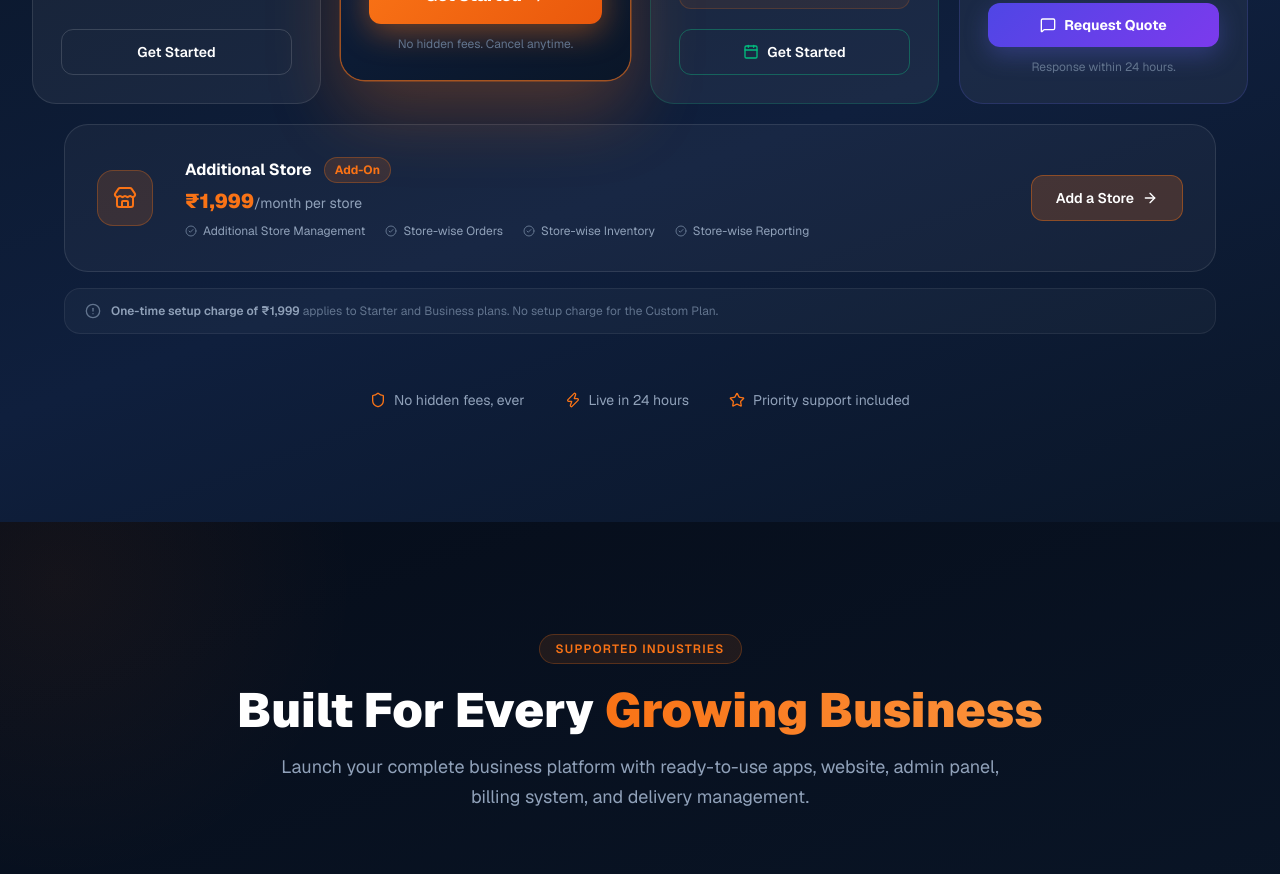
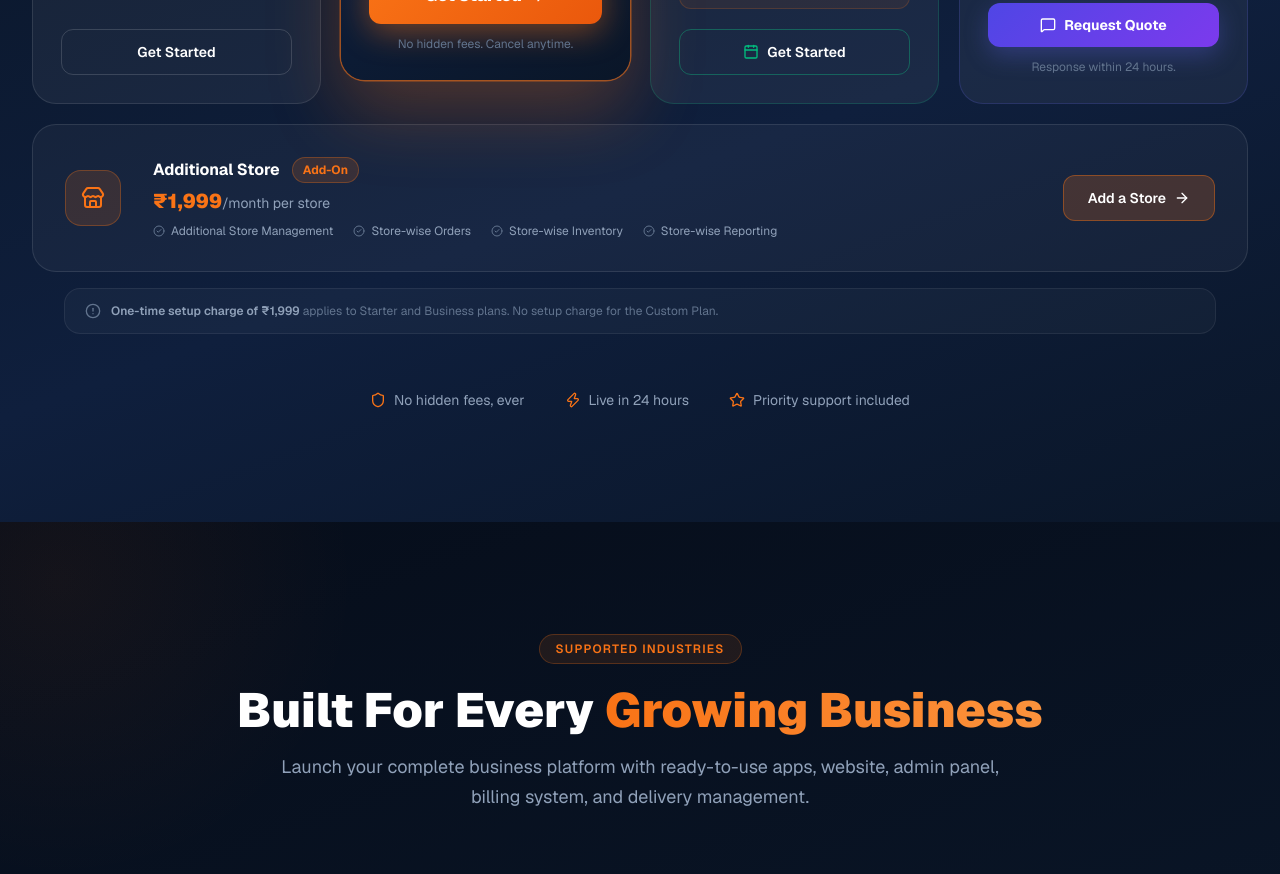
Before and after one commit to quantixtechnology/quantix-website, a Next.js app: page / in a window 1280 px wide. Shown: the part 6780-7654 px from the top of the page. Built offline with nearby package versions, Linux system fonts and the light colour scheme; no server answers.

Commit message:
chore: auto-deploy 2026-06-09 14:19

```diff
--- a/app/sections/Pricing.tsx
+++ b/app/sections/Pricing.tsx
@@ -559,7 +559,7 @@ export default function Pricing() {
           initial={{ opacity: 0, y: 16 }}
           animate={{ opacity: 1, y: 0 }}
           transition={{ duration: 0.5, delay: 0.35, ease: "easeOut" }}
-          className="max-w-6xl mx-auto mt-5"
+          className="max-w-7xl mx-auto mt-5"
         >
           <div
             className="rounded-3xl border flex flex-col sm:flex-row items-start sm:items-center gap-5 sm:gap-8 p-6 sm:p-8 hover:-translate-y-0.5 transition-transform duration-300"
```
